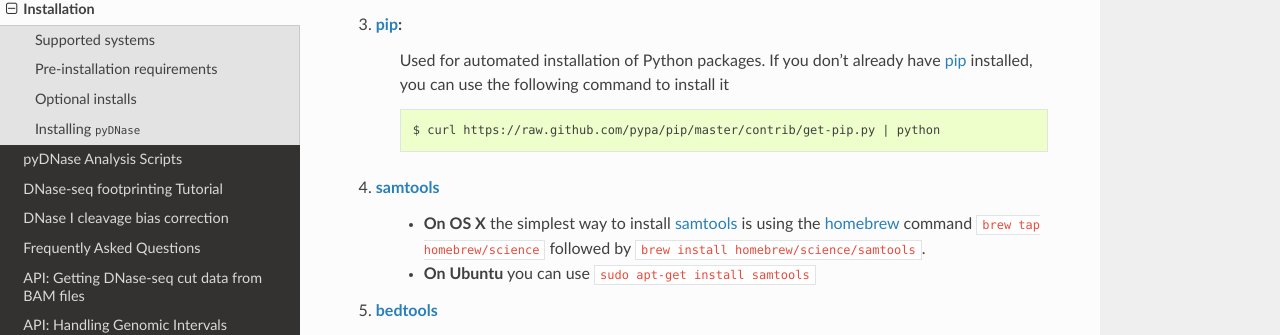
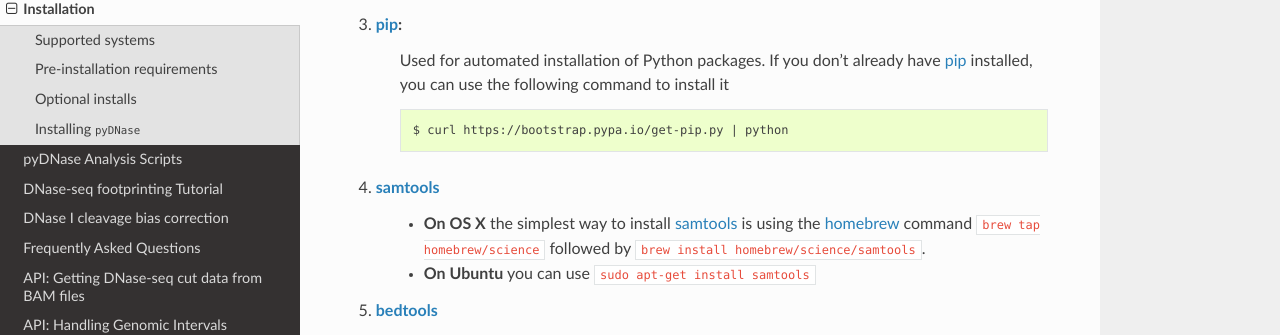
Before and after one commit to jpiper/pyDNase, a Sphinx documentation site: the page built from docs/installation.rst, in a window 1280 px wide and 900 px high, scrolled down 987 px. Shown: the part 137-472 px from the top of the window. Built offline with Sphinx 7.4.7 and the Read the Docs theme 2.0.0, drawn with Linux system fonts in a browser that asks for light colours; some of the changed lines change nothing that is shown.

Commit message:
Update URI for get-pip.py script
Compare old "outdated location"
https://raw.githubusercontent.com/pypa/pip/master/contrib/get-pip.py
to new one at https://bootstrap.pypa.io/get-pip.py

```diff
--- a/docs/installation.rst
+++ b/docs/installation.rst
@@ -48,7 +48,7 @@ In order to install :mod:`pyDNase`, the following software is required. Most peo
 #. pip_:
         Used for automated installation of Python packages. If you don't already have pip_ installed, you can use the following command to install it ::
 
-            $ curl https://raw.github.com/pypa/pip/master/contrib/get-pip.py | python
+            $ curl https://bootstrap.pypa.io/get-pip.py | python
 
 #. samtools_
     * **On OS X** the simplest way to install samtools_ is using the homebrew_ command ``brew tap homebrew/science`` followed by ``brew install homebrew/science/samtools``.
```
